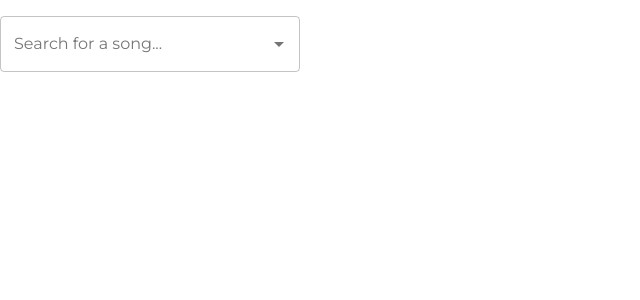
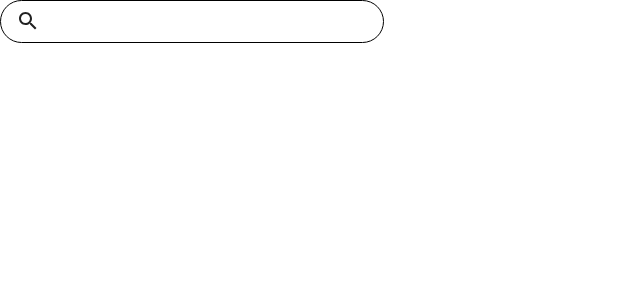
Before and after one commit to ellie1226/lyrixify, a Next.js app: page /SearchBar in a window 1280 px wide. Shown: the top 300 px of the page, without its empty margins (0-640 px from the left). Built offline with nearby package versions, Linux system fonts and the light colour scheme.

Commit message:
feat: added search bar styling

```diff
--- a/pages/SearchBar.jsx
+++ b/pages/SearchBar.jsx
@@ -1,131 +1,16 @@
-/* eslint-disable no-use-before-define */
+import styles from '../styles/SearchBar.module.scss';
 import React from "react";
-import TextField from "@material-ui/core/TextField";
-import Autocomplete from "@material-ui/lab/Autocomplete";
+
+import SearchOutlinedIcon from "@material-ui/icons/SearchOutlined";
 
 export default function SearchBar() {
-
   return (
-    <div  className="search-bar" style={{ width: 300 }}>
-      <Autocomplete
-        options={top100Films.map((option) => option.title)}
-        renderInput={(params) => (
-          <TextField
-          {...params}
-          label="Search for a song..."
-          margin="normal"
-          variant="outlined"
-          />
-        )}
-      />
+    <div className={styles.box_container}>
+      <div className={styles.elements_container}>
+        <a href="#">
+          <SearchOutlinedIcon />
+        </a>
+      </div>
     </div>
   );
 }
-
-// Top 100 films as rated by IMDb users. http://www.imdb.com/chart/top
-const top100Films = [
-  { title: "The Shawshank Redemption", year: 1994 },
-  { title: "The Godfather", year: 1972 },
-  { title: "The Godfather: Part II", year: 1974 },
-  { title: "The Dark Knight", year: 2008 },
-  { title: "12 Angry Men", year: 1957 },
-  { title: "Schindler's List", year: 1993 },
-  { title: "Pulp Fiction", year: 1994 },
-  { title: "The Lord of the Rings: The Return of the King", year: 2003 },
-  { title: "The Good, the Bad and the Ugly", year: 1966 },
-  { title: "Fight Club", year: 1999 },
-  { title: "The Lord of the Rings: The Fellowship of the Ring", year: 2001 },
-  { title: "Star Wars: Episode V - The Empire Strikes Back", year: 1980 },
-  { title: "Forrest Gump", year: 1994 },
-  { title: "Inception", year: 2010 },
-  { title: "The Lord of the Rings: The Two Towers", year: 2002 },
-  { title: "One Flew Over the Cuckoo's Nest", year: 1975 },
-  { title: "Goodfellas", year: 1990 },
-  { title: "The Matrix", year: 1999 },
-  { title: "Seven Samurai", year: 1954 },
-  { title: "Star Wars: Episode IV - A New Hope", year: 1977 },
-  { title: "City of God", year: 2002 },
-  { title: "Se7en", year: 1995 },
-  { title: "The Silence of the Lambs", year: 1991 },
-  { title: "It's a Wonderful Life", year: 1946 },
-  { title: "Life Is Beautiful", year: 1997 },
-  { title: "The Usual Suspects", year: 1995 },
-  { title: "Léon: The Professional", year: 1994 },
-  { title: "Spirited Away", year: 2001 },
-  { title: "Saving Private Ryan", year: 1998 },
-  { title: "Once Upon a Time in the West", year: 1968 },
-  { title: "American History X", year: 1998 },
-  { title: "Interstellar", year: 2014 },
-  { title: "Casablanca", year: 1942 },
-  { title: "City Lights", year: 1931 },
-  { title: "Psycho", year: 1960 },
-  { title: "The Green Mile", year: 1999 },
-  { title: "The Intouchables", year: 2011 },
-  { title: "Modern Times", year: 1936 },
-  { title: "Raiders of the Lost Ark", year: 1981 },
-  { title: "Rear Window", year: 1954 },
-  { title: "The Pianist", year: 2002 },
-  { title: "The Departed", year: 2006 },
-  { title: "Terminator 2: Judgment Day", year: 1991 },
-  { title: "Back to the Future", year: 1985 },
-  { title: "Whiplash", year: 2014 },
-  { title: "Gladiator", year: 2000 },
-  { title: "Memento", year: 2000 },
-  { title: "The Prestige", year: 2006 },
-  { title: "The Lion King", year: 1994 },
-  { title: "Apocalypse Now", year: 1979 },
-  { title: "Alien", year: 1979 },
-  { title: "Sunset Boulevard", year: 1950 },
-  {
-    title:
-      "Dr. Strangelove or: How I Learned to Stop Worrying and Love the Bomb",
-    year: 1964,
-  },
-  { title: "The Great Dictator", year: 1940 },
-  { title: "Cinema Paradiso", year: 1988 },
-  { title: "The Lives of Others", year: 2006 },
-  { title: "Grave of the Fireflies", year: 1988 },
-  { title: "Paths of Glory", year: 1957 },
-  { title: "Django Unchained", year: 2012 },
-  { title: "The Shining", year: 1980 },
-  { title: "WALL·E", year: 2008 },
-  { title: "American Beauty", year: 1999 },
-  { title: "The Dark Knight Rises", year: 2012 },
-  { title: "Princess Mononoke", year: 1997 },
-  { title: "Aliens", year: 1986 },
-  { title: "Oldboy", year: 2003 },
-  { title: "Once Upon a Time in America", year: 1984 },
-  { title: "Witness for the Prosecution", year: 1957 },
-  { title: "Das Boot", year: 1981 },
-  { title: "Citizen Kane", year: 1941 },
-  { title: "North by Northwest", year: 1959 },
-  { title: "Vertigo", year: 1958 },
-  { title: "Star Wars: Episode VI - Return of the Jedi", year: 1983 },
-  { title: "Reservoir Dogs", year: 1992 },
-  { title: "Braveheart", year: 1995 },
-  { title: "M", year: 1931 },
-  { title: "Requiem for a Dream", year: 2000 },
-  { title: "Amélie", year: 2001 },
-  { title: "A Clockwork Orange", year: 1971 },
-  { title: "Like Stars on Earth", year: 2007 },
-  { title: "Taxi Driver", year: 1976 },
-  { title: "Lawrence of Arabia", year: 1962 },
-  { title: "Double Indemnity", year: 1944 },
-  { title: "Eternal Sunshine of the Spotless Mind", year: 2004 },
-  { title: "Amadeus", year: 1984 },
-  { title: "To Kill a Mockingbird", year: 1962 },
-  { title: "Toy Story 3", year: 2010 },
-  { title: "Logan", year: 2017 },
-  { title: "Full Metal Jacket", year: 1987 },
-  { title: "Dangal", year: 2016 },
-  { title: "The Sting", year: 1973 },
-  { title: "2001: A Space Odyssey", year: 1968 },
-  { title: "Singin' in the Rain", year: 1952 },
-  { title: "Toy Story", year: 1995 },
-  { title: "Bicycle Thieves", year: 1948 },
-  { title: "The Kid", year: 1921 },
-  { title: "Inglourious Basterds", year: 2009 },
-  { title: "Snatch", year: 2000 },
-  { title: "3 Idiots", year: 2009 },
-  { title: "Monty Python and the Holy Grail", year: 1975 },
-];
--- a/pages/_document.js
+++ b/pages/_document.jsx
@@ -9,8 +9,8 @@ export default class MyDocument extends Document {
   render() {
     return (
       <Html lang="en">
+        <Head />
         <body>
-          <Head />
           <Main />
           <NextScript />
         </body>
--- /dev/null
+++ b/styles/SearchBar.module.scss
@@ -0,0 +1,14 @@
+// variables
+$primary-color: #0070f3;
+$background-color: rgb(231, 228, 228);
+
+.box_container {
+    border: 1px solid black;
+    border-radius: 25px;
+    width: 30%;
+    padding: 8px 0px 4px 15px;
+    cursor: pointer;
+    &:hover {
+        color:$primary-color
+      }
+}
```
Also changed, not shown: pages/index.jsx (+6 -3 lines), pages/_app.jsx (renamed from pages/_app.js).
